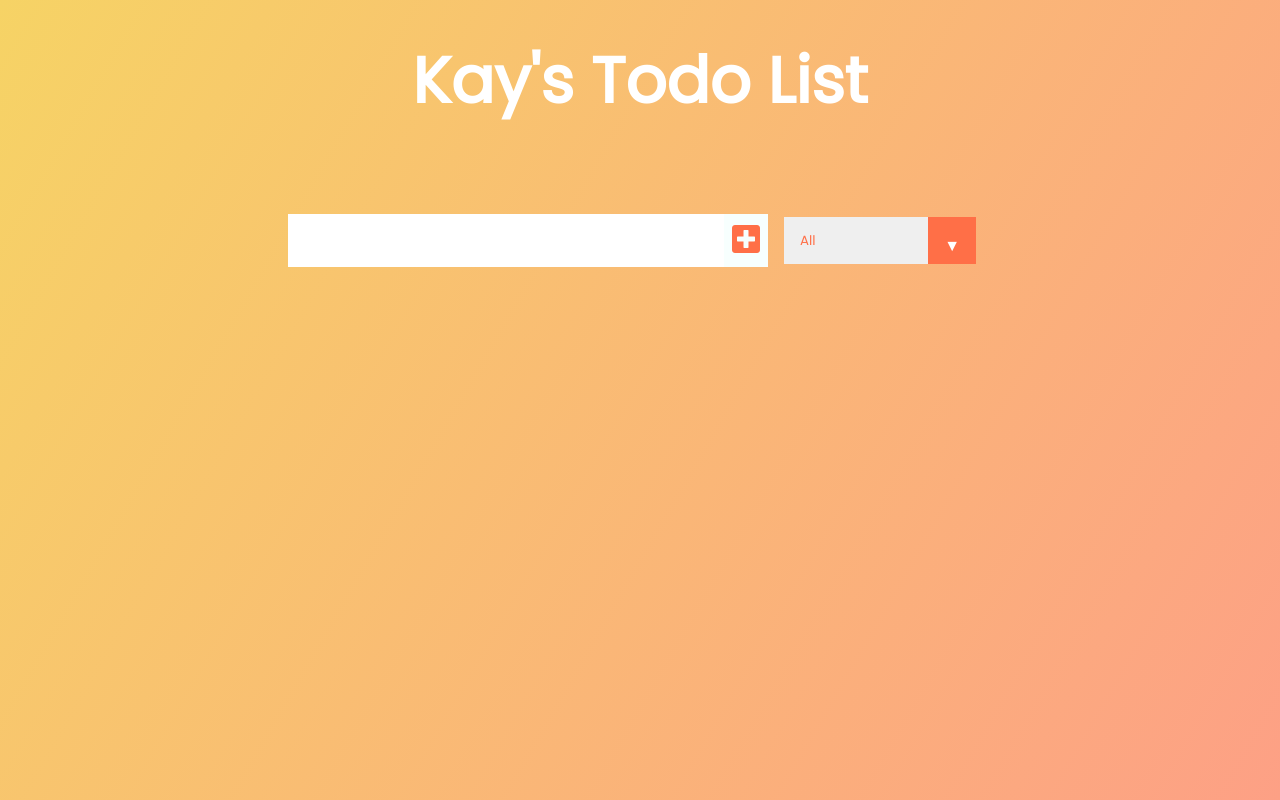
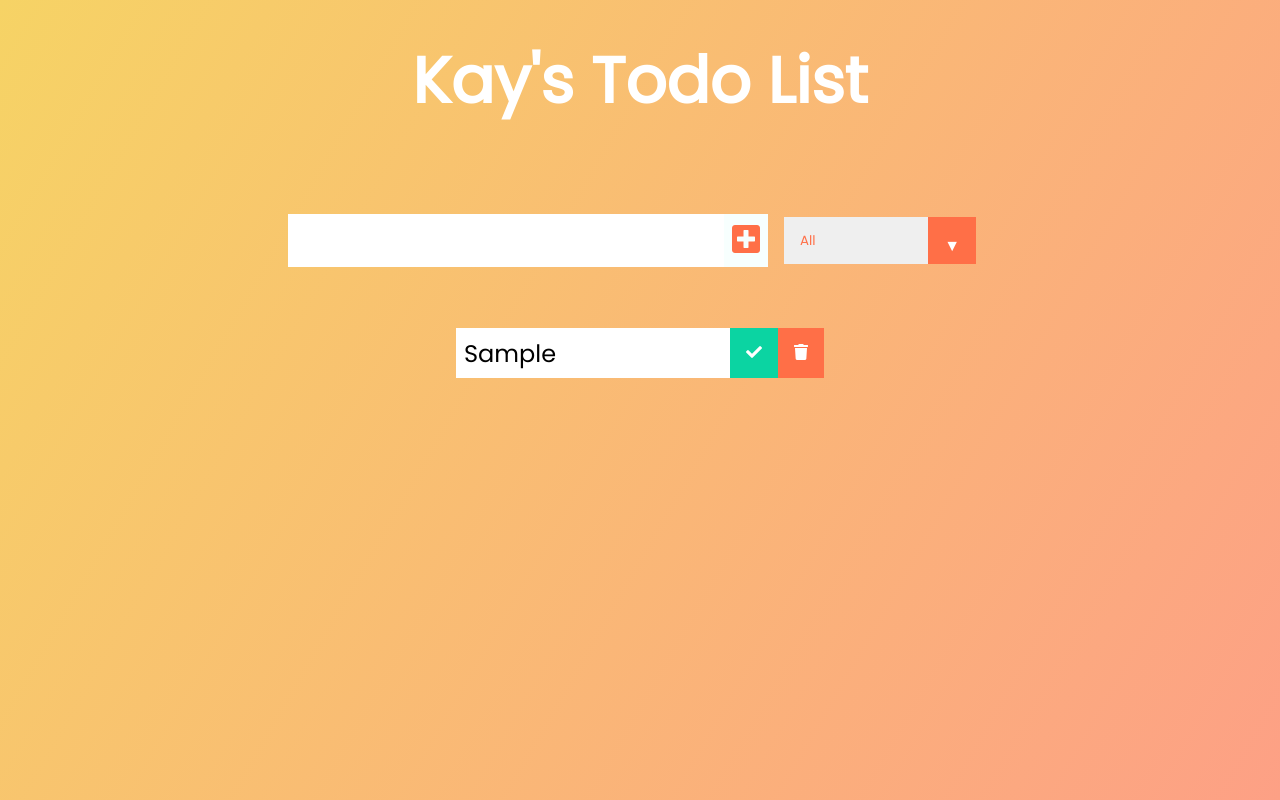
Before and after one commit to Olukay-05/todo-app-React, a React (Create React App) app: page / in a window 1280 px wide. Both pictures are taken after typing "Sample" into the empty fields and a click on the button 746 px from the left and 240 px from the top of the page. Built offline with nearby package versions, Linux system fonts and the light colour scheme.

Commit message:
Project Error Debugged

```diff
--- a/src/App.js
+++ b/src/App.js
@@ -1,4 +1,4 @@
-import React, { useState } from 'react';
+import React, { useState, useEffect } from 'react';
 import './App.css';
 import Form from './components/Form';
 import TodoList from './components/TodoList';
@@ -7,6 +7,30 @@ function App() {
 
   const [inputText, setInputText] = useState("");
   const [todos, setTodos] = useState([]);
+  const [status, setStatus] = useState('all');
+  const [filteredTodos, setFilteredTodos] = useState([]);
+
+  useEffect(() => {
+
+    const filterHandler = () => {
+
+      switch (status) {
+        case "completed":
+          setFilteredTodos(todos.filter((todo) => todo.completed === true))
+          break;
+        case "uncompleted":
+          setFilteredTodos(todos.filter((todo) => todo.completed === false))
+          break;
+          default:
+            setFilteredTodos(todos);
+            break;
+      }
+    }
+
+    filterHandler();
+  }, [todos, status]);
+
+
 
   return (
     <div className="App">
@@ -14,12 +38,18 @@ function App() {
         <h1>Kay's Todo List</h1>
       </header>
       <Form
+        inputText={inputText}
         todos={todos}
         setTodos={setTodos}
         setInputText={setInputText}
-        inputText={inputText}
+        setStatus={setStatus}
       />
-      <TodoList />
+      <TodoList
+        filteredTodos={filteredTodos}
+        setTodos={setTodos}
+        todos={todos}
+
+        />
     </div>
   );
 }
--- a/src/components/Form.js
+++ b/src/components/Form.js
@@ -1,6 +1,6 @@
 import React from "react";
 
-const Form = ({ setInputText, todos, setTodos, inputText }) => {
+const Form = ({ setInputText, todos, setTodos, inputText, setStatus }) => {
 
     //Function to update the input
     const inputTextHandler = (e) => {
@@ -23,6 +23,10 @@ const Form = ({ setInputText, todos, setTodos, inputText }) => {
 
     };
 
+    const statusHandler = (e) => {
+        setStatus(e.target.value);
+    }
+
     return(
     <form>
         <input
@@ -36,7 +40,7 @@ const Form = ({ setInputText, todos, setTodos, inputText }) => {
             <i className="fas fa-plus-square"></i>
         </button>
         <div className="select">
-            <select name="todos" className="filter-todo">
+            <select onChange={statusHandler} name="todos" className="filter-todo">
             <option value="all">All</option>
             <option value="completed">Completed</option>
             <option value="uncompleted">Uncompleted</option>
--- /dev/null
+++ b/src/components/Todo.js
@@ -0,0 +1,40 @@
+import React from "react";
+
+
+const Todo = ({text, todo, todos, setTodos}) => {
+
+    const deleteHandler = () => {
+
+        setTodos(todos.filter((el) => el.id !== todo.id))
+    };
+
+    const completeHandler = () => {
+        setTodos(
+            todos.map((item) => {
+                if(item.id === todo.id) {
+                    return {
+                        ...item,
+                        completed: !item.completed,
+                    };
+                }
+
+                return item;
+
+            })
+        );
+    };
+    return (
+        <div className="todo">
+            <li className={`todo-item ${todo.completed ? "completed" : ""}`}>{text}</li>
+            <button onClick={completeHandler} className="complete-btn">
+                <i className="fas fa-check"></i>
+            </button>
+
+            <button onClick={deleteHandler} className="trash-btn">
+                <i className="fas fa-trash"></i>
+            </button>
+        </div>
+    );
+};
+
+export default Todo;
--- a/src/components/TodoList.js
+++ b/src/components/TodoList.js
@@ -1,9 +1,19 @@
 import React from "react";
+import Todo from "./Todo";
 
-const TodoList = () => {
+const TodoList = ({ todos, setTodos, filteredTodos }) => {
     return (
         <div className="todo-container">
-             <ul className="todo-list"></ul>
+             <ul className="todo-list">
+                {filteredTodos.map((todo) => (
+                    <Todo
+                        setTodos={setTodos}
+                        todos={todos}
+                        key={todo.id}
+                        todo={todo}
+                        text={todo.text} />
+                ) )}
+             </ul>
         </div>
     );
 };
```
